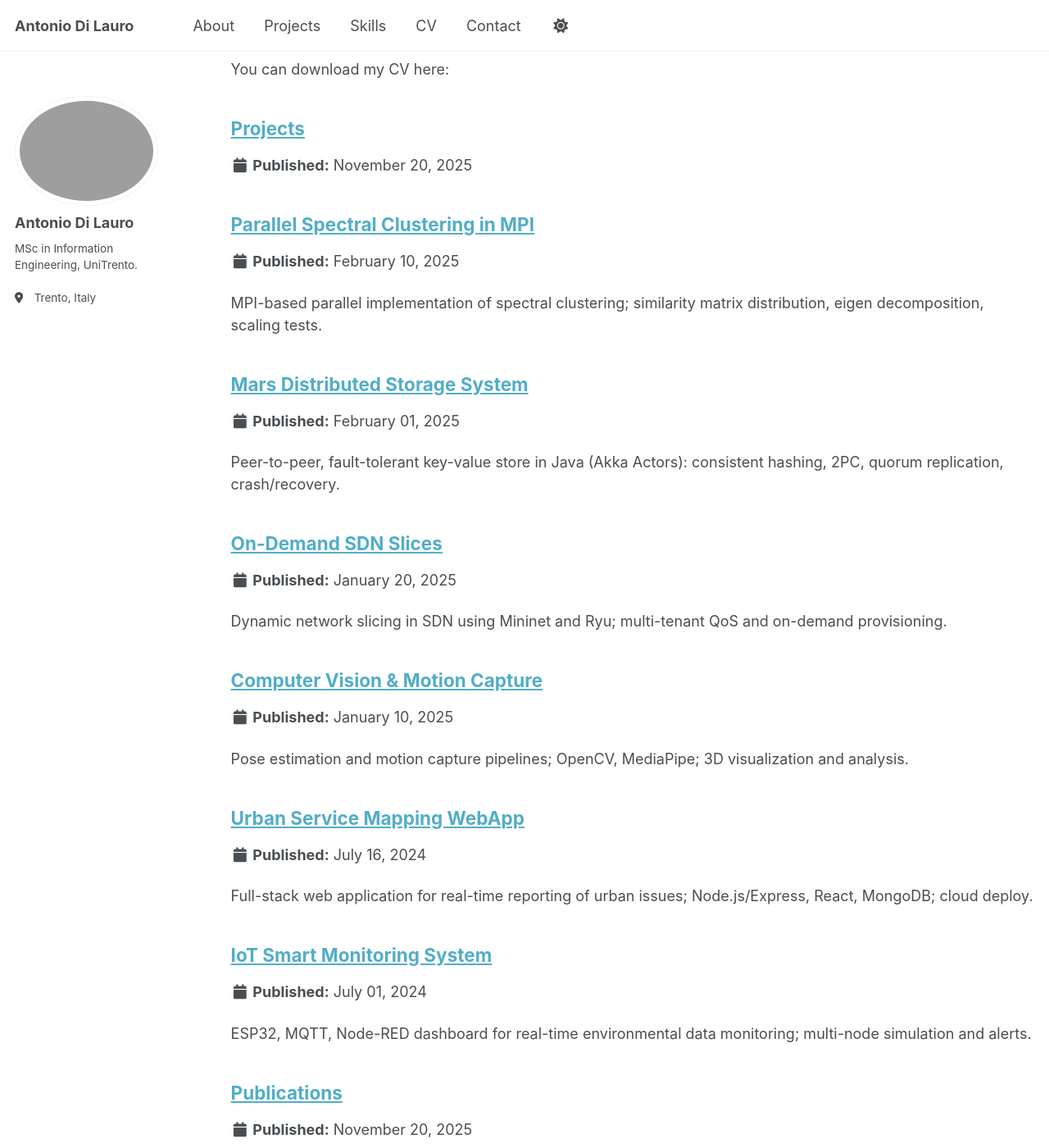
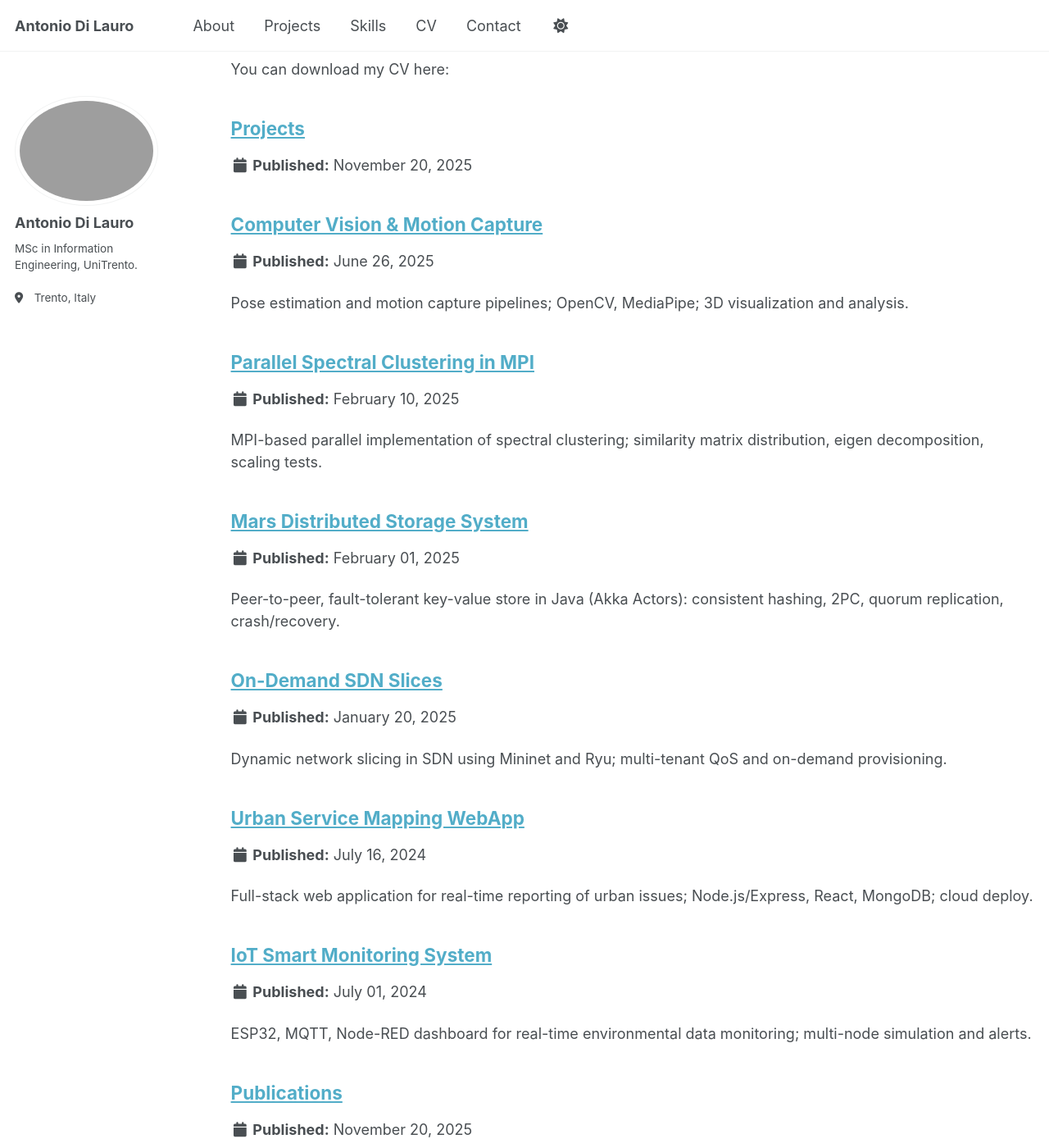
Before and after one commit to antodila/antodila.github.io, a Jekyll site: the page built from _pages/sitemap.md, in a window 1280 px wide and 1400 px high, scrolled down 981 px. Shown: the whole window at 82% size. Built offline with Jekyll 4.4.1, drawn with Linux system fonts in a browser that asks for light colours; a script that is not in the unit is left out; some of the changed text lies outside the part shown.

Commit message:
Update 2025-01-cv-mocap.md

```diff
--- a/_projects/2025-01-cv-mocap.md
+++ b/_projects/2025-01-cv-mocap.md
@@ -3,7 +3,7 @@ layout: single
 title: "Computer Vision & Motion Capture"
 collection: projects
 permalink: /projects/cv-mocap/
-date: 2025-01-10
+date: 2025-06-26
 venue: "Computer Vision (2025)"
 excerpt: "Pose estimation and motion capture pipelines; OpenCV, MediaPipe; 3D visualization and analysis."
 repo: https://github.com/antodila/cv-mocap_8
```
